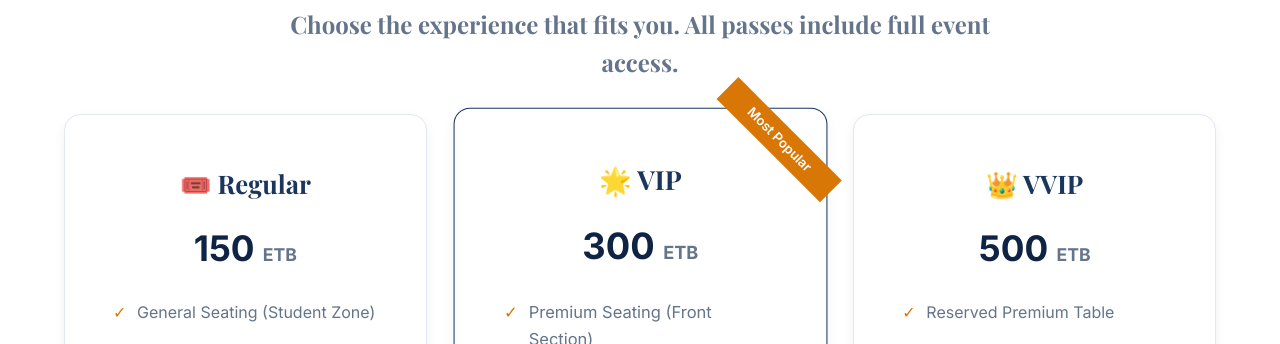
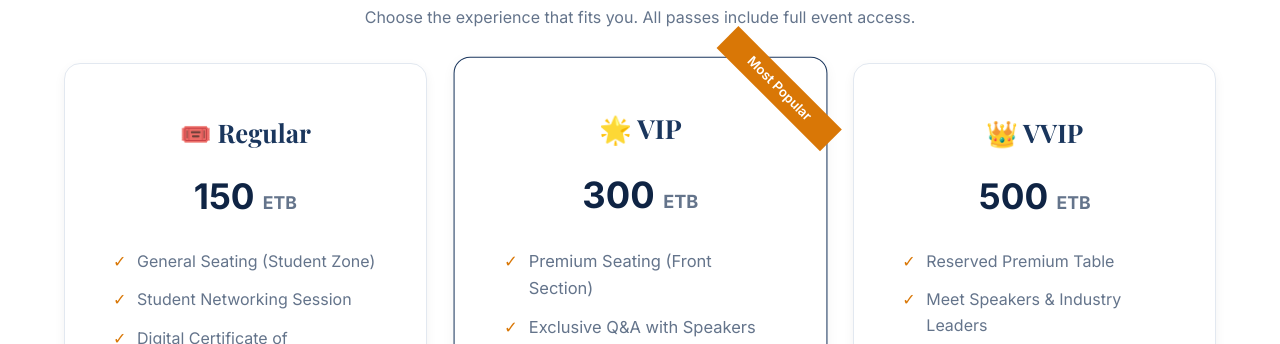
Before and after one commit to Zeru-G/UNVIBE-EVENT-ORG, a plain HTML site: page index.html in a window 1280 px wide. Shown: the part 756-1100 px from the top of the page. Drawn offline with nearby package versions, Linux system fonts and the light colour scheme.

Commit message:
Update index.html

```diff
--- a/index.html
+++ b/index.html
@@ -39,7 +39,7 @@
   <section id="tickets" class="tickets-section">
     <div class="container">
       <h2 class="section-title">Campus Access Passes</h2>
-      <h1 class="section-subtitle">Choose the experience that fits you. All passes include full event access.</h1>
+      <p class="section-subtitle">Choose the experience that fits you. All passes include full event access.</p>
 
       <div class="tickets-grid">
         <!-- Student Pass -->
```
